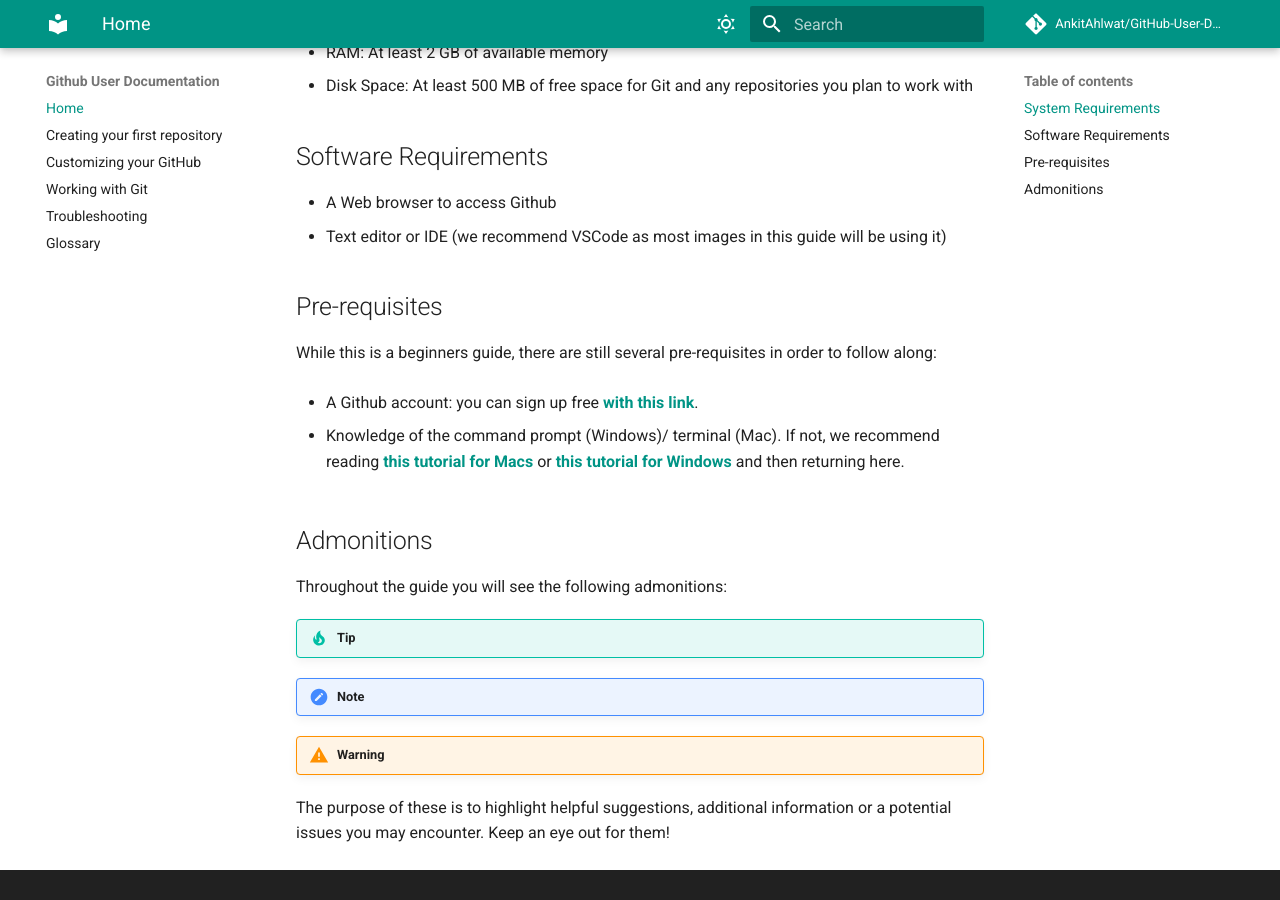
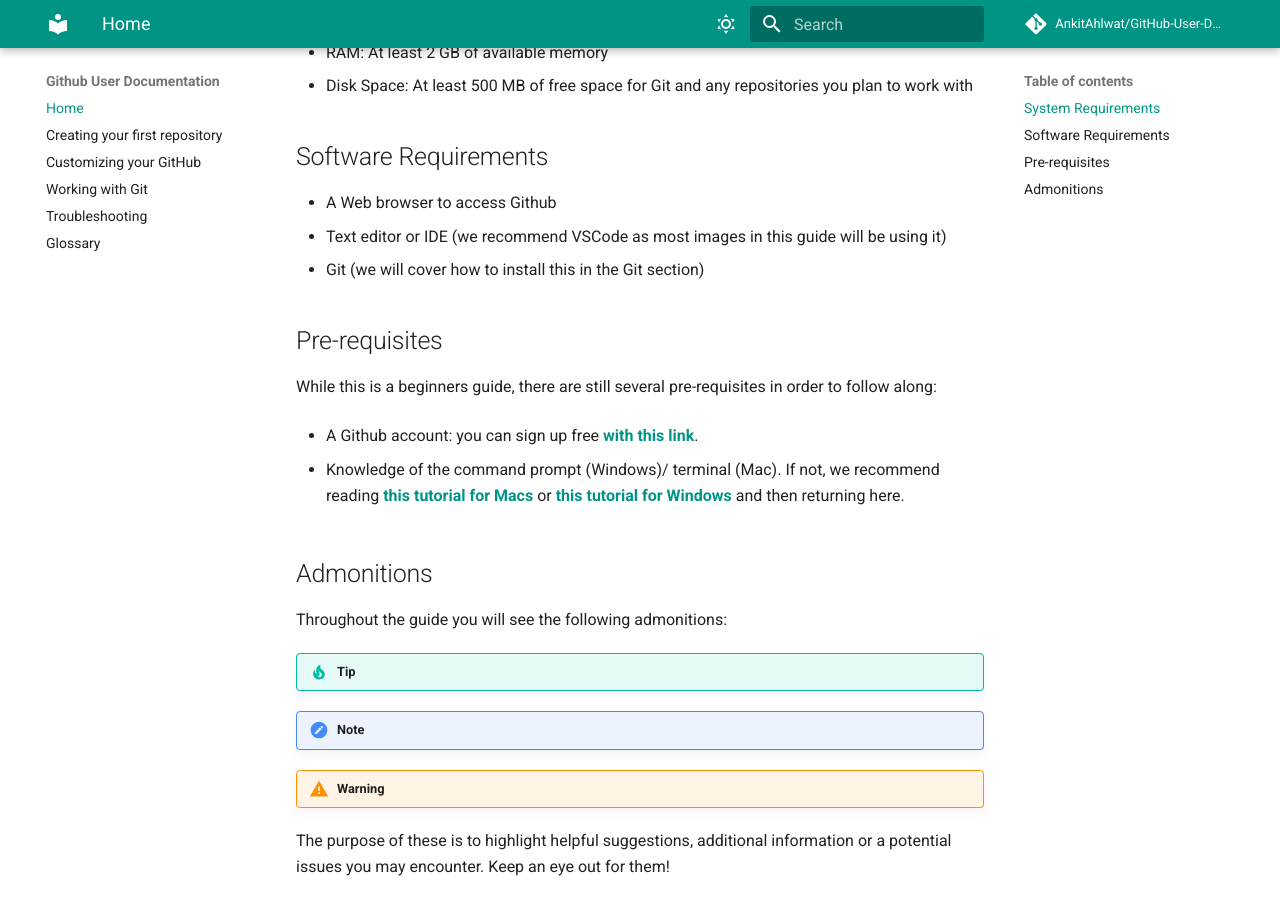
Before and after one commit to AnkitAhlwat/GitHub-User-Documentation, an MkDocs documentation site: the page built from docs/index.md, in a window 1280 px wide and 900 px high, scrolled down 466 px. Built offline with MkDocs 1.6.1 and Material for MkDocs 9.7.7, drawn with Linux system fonts in a browser that asks for light colours; comment, search, counter and statistics services are not loaded.

Commit message:
Fix homepage

```diff
--- a/docs/index.md
+++ b/docs/index.md
@@ -18,6 +18,7 @@ The following topics are covered:
 
 - A Web browser to access Github
 - Text editor or IDE (we recommend VSCode as most images in this guide will be using it)
+- Git (we will cover how to install this in the Git section)
 
 ## Pre-requisites
 
```
